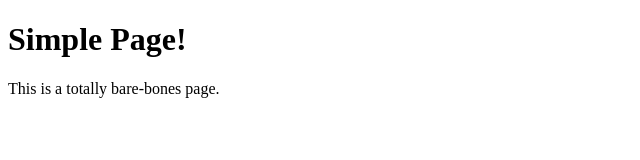
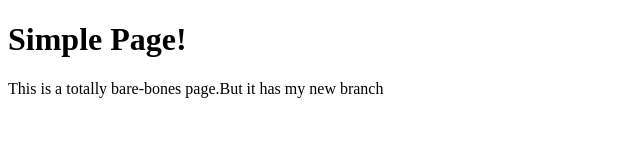
Before and after one commit to Kirsten821/Kirsten821.github.io, a plain HTML site: page index.html in a window 1280 px wide. Shown: the whole page, without its empty margins (0-640 px from the left). Drawn offline with Linux system fonts and the light colour scheme.

Commit message:
Testing newBranch

```diff
--- a/index.html
+++ b/index.html
@@ -6,7 +6,7 @@
 	</head>
 	<body>
 	    <h1>Simple Page!</h1>
-	    <p>This is a totally bare-bones page. </p>
+	    <p>This is a totally bare-bones page.But it has my new branch </p>
 	    <!-- this is a comment and is totally ignored -->
 	</body>
 </html>
```
